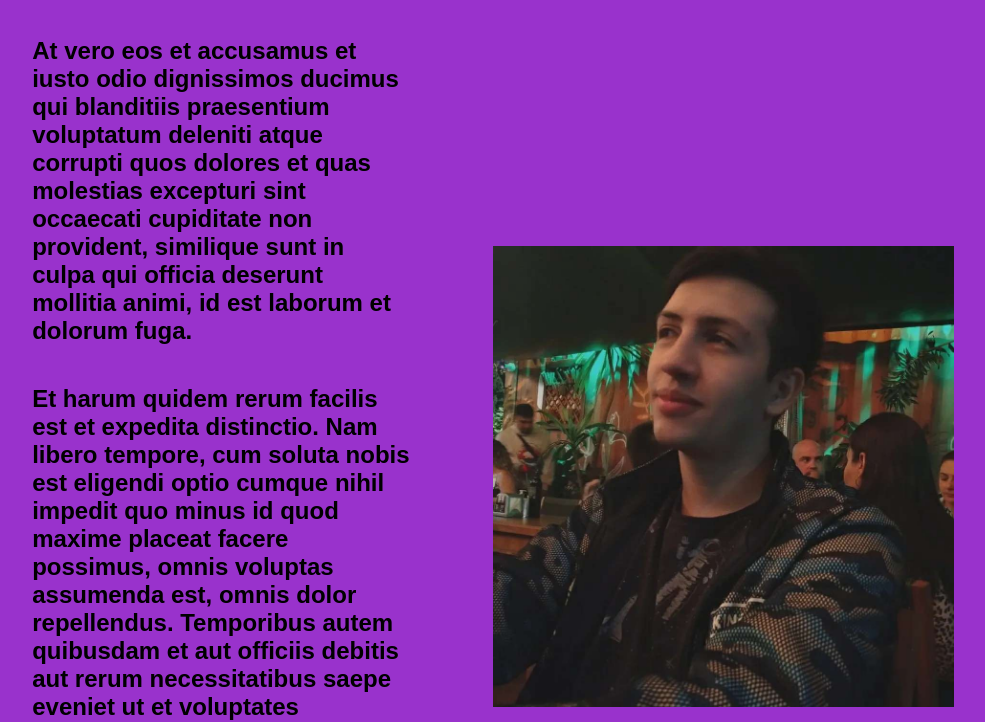
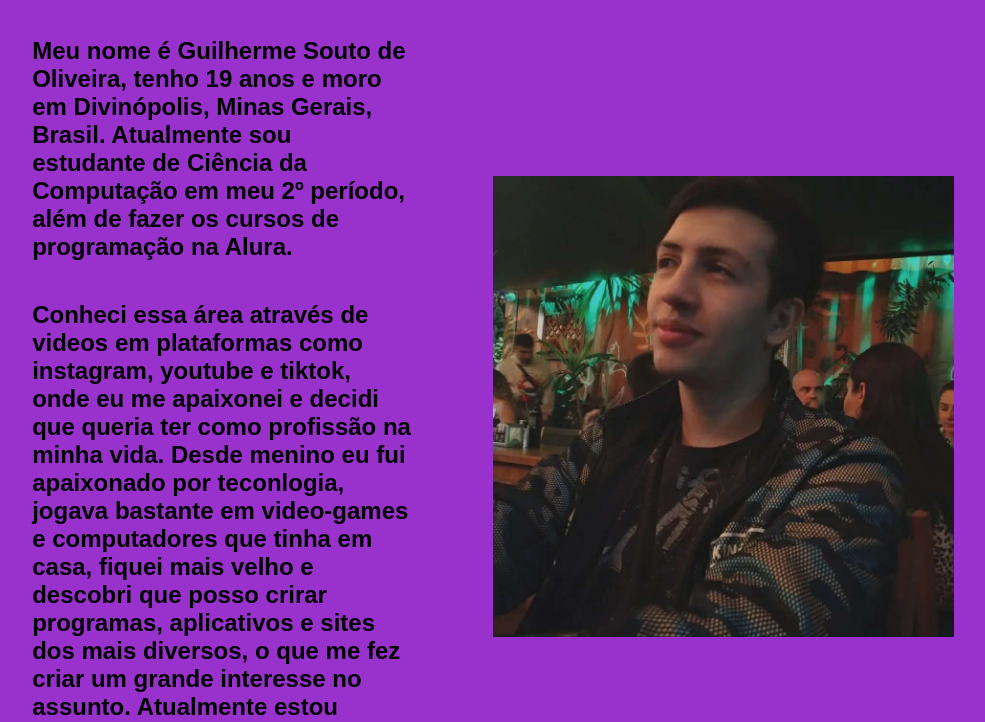
Before and after one commit to GuiSoutoo/portfolio-guilherme-souto, a plain HTML site: page about.html in a window 1280 px wide. Shown: the part 194-916 px from the top of the page, without its empty margins (147-1132 px from the left). Drawn offline with nearby package versions, Linux system fonts and the light colour scheme; a web font is replaced by a local one.

Commit message:
Update about.html

```diff
--- a/about.html
+++ b/about.html
@@ -16,8 +16,8 @@
     <main class="apresentação">
         <section class="apresentação__conteúdo">
             <h1 class="apresentação__conteúdo__título">Sobre Mim</h1>
-            <p class="apresentação__conteúdo__parágrafo">At vero eos et accusamus et iusto odio dignissimos ducimus qui blanditiis praesentium voluptatum deleniti atque corrupti quos dolores et quas molestias excepturi sint occaecati cupiditate non provident, similique sunt in culpa qui officia deserunt mollitia animi, id est laborum et dolorum fuga.</p>
-            <p class="apresentação__conteúdo__parágrafo">Et harum quidem rerum facilis est et expedita distinctio. Nam libero tempore, cum soluta nobis est eligendi optio cumque nihil impedit quo minus id quod maxime placeat facere possimus, omnis voluptas assumenda est, omnis dolor repellendus. Temporibus autem quibusdam et aut officiis debitis aut rerum necessitatibus saepe eveniet ut et voluptates repudiandae sint et molestiae non recusandae. Itaque earum rerum hic tenetur a sapiente delectus, ut aut reiciendis voluptatibus maiores alias consequatur aut perferendis doloribus asperiores ipsum delis forum birol parela maxime infena. Excepteur sint occaecat cupidatat non.</p>
+            <p class="apresentação__conteúdo__parágrafo">Meu nome é Guilherme Souto de Oliveira, tenho 19 anos e moro em Divinópolis, Minas Gerais, Brasil. Atualmente sou estudante de Ciência da Computação em meu 2º período, além de fazer os cursos de programação na Alura.</p>
+            <p class="apresentação__conteúdo__parágrafo">Conheci essa área através de videos em plataformas como instagram, youtube e tiktok, onde eu me apaixonei e decidi que queria ter como profissão na minha vida. Desde menino eu fui apaixonado por teconlogia, jogava bastante em video-games e computadores que tinha em casa, fiquei mais velho e descobri que posso crirar programas, aplicativos e sites dos mais diversos, o que me fez criar um grande interesse no assunto. Atualmente estou estudando os cursos de HTML E CSS, mas meu foco primeiramente vai ser pelo Back-end, possivelmente por Python e Java principalmente.</p>
         </section>
         <img class="apresentação__imagem" src="Gui.jpg" alt="Foto do Guilherme Souto posando para foto">
     </main>
```
